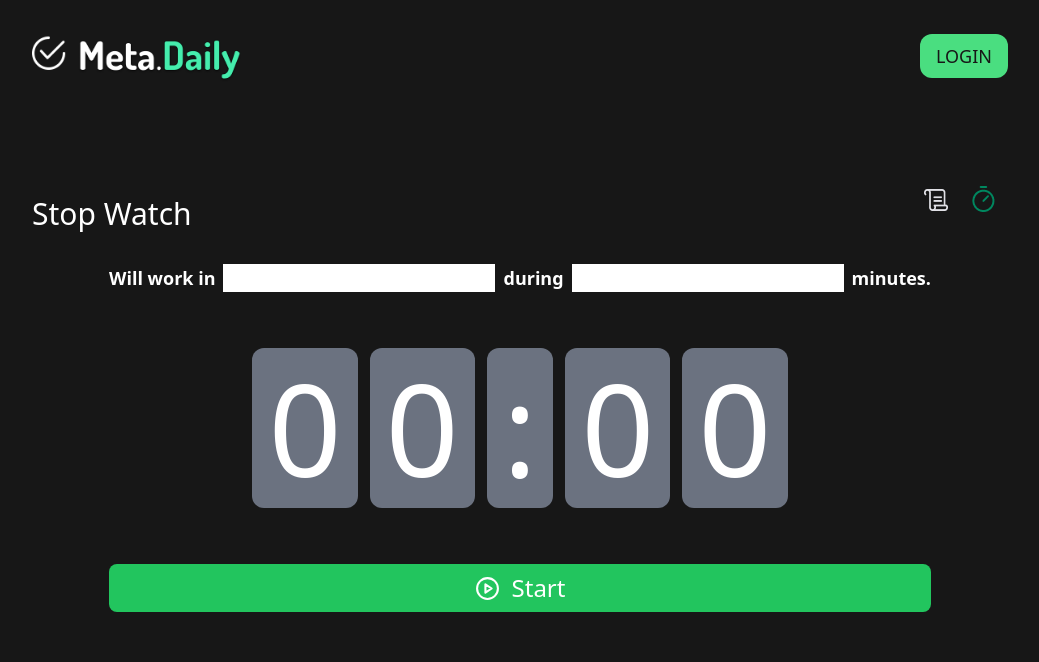
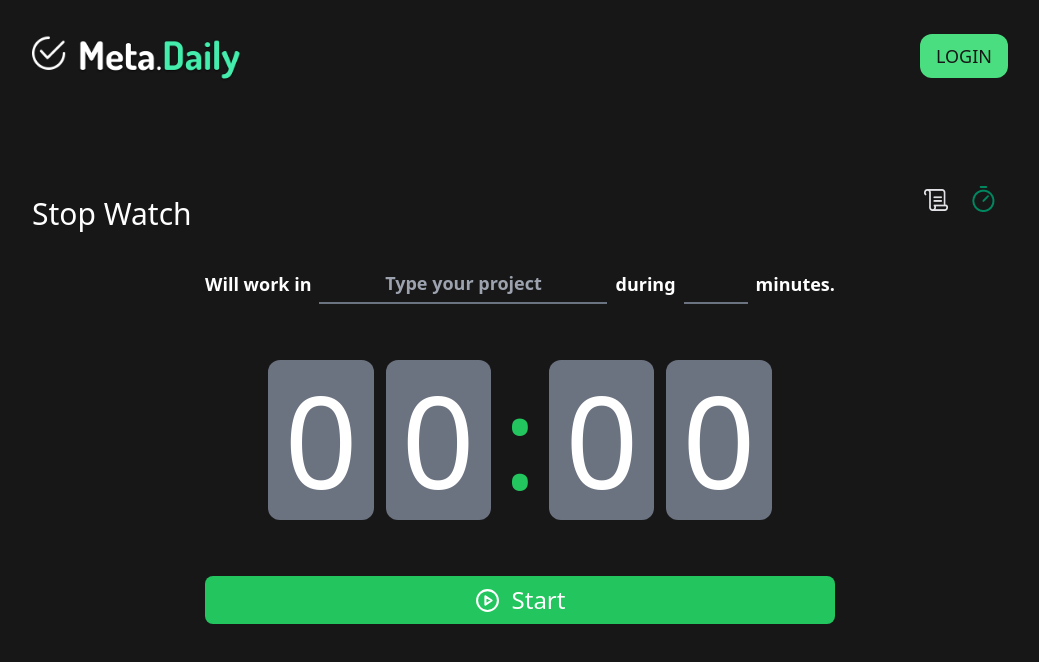
Before and after one commit to BmAlkes/metadaily, a Next.js app: page /watch in a window 1280 px wide. Shown: the top 662 px of the page, without its empty margins (120-1159 px from the left). Built offline with nearby package versions, Linux system fonts and the light colour scheme; no server answers.

Commit message:
feat:add style counter page

```diff
--- a/app/watch/page.tsx
+++ b/app/watch/page.tsx
@@ -21,16 +21,27 @@ const Watch = () => {
         <form className=" flex flex-col gap-14 items-center">
           <div className=" w-full flex items-center justify-center text-white gap-2 flex-wrap text-lg font-semibold">
             <label htmlFor="task"> Will work in</label>
-            <input type="text" id="task" className="" />
+            <input
+              type="text"
+              id="task"
+              className=" bg-transparent border-b-[2px] border-gray-500 h-10 font-bold px-2 fle-1 placeholder:text-center focus:border-green-500"
+              placeholder="Type your project"
+            />
 
             <label htmlFor="minutesAmount">during</label>
-            <input type="number" id="minutesAmount" />
+            <input
+              type="number"
+              id="minutesAmount"
+              max="60"
+              min="5"
+              className=" bg-transparent w-16 border-b-[2px] border-gray-500 h-10 font-bold px-2 "
+            />
             <span>minutes.</span>
           </div>
           <div className="w-full flex items-center justify-center lg:text-9xl text-5xl gap-3 ">
             <span className="bg-gray-500 text-white p-4 rounded-xl">0</span>
             <span className="bg-gray-500 text-white p-4 rounded-xl">0</span>
-            <span className="bg-gray-500 text-white p-4 rounded-xl">:</span>
+            <span className="text-green-500 ">:</span>
             <span className="bg-gray-500 text-white p-4 rounded-xl">0</span>
             <span className="bg-gray-500 text-white p-4 rounded-xl">0</span>
           </div>
```
